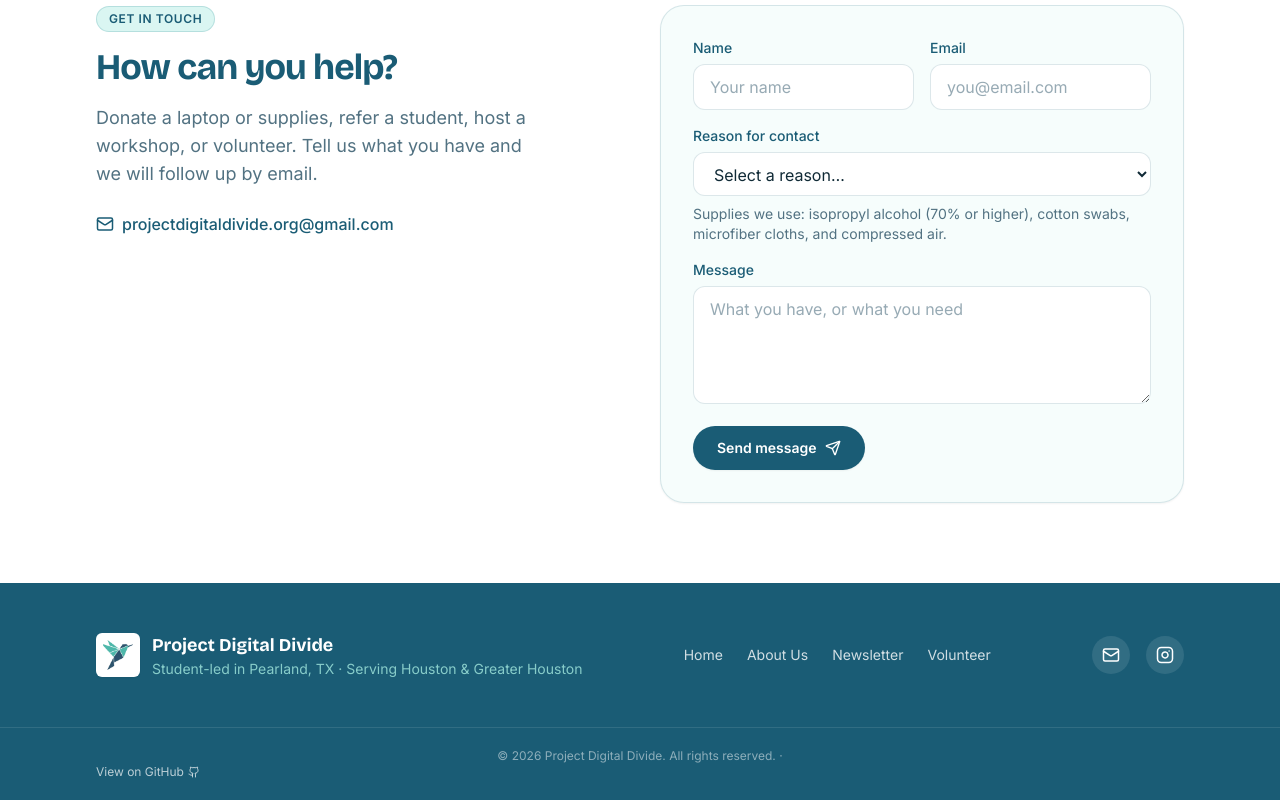
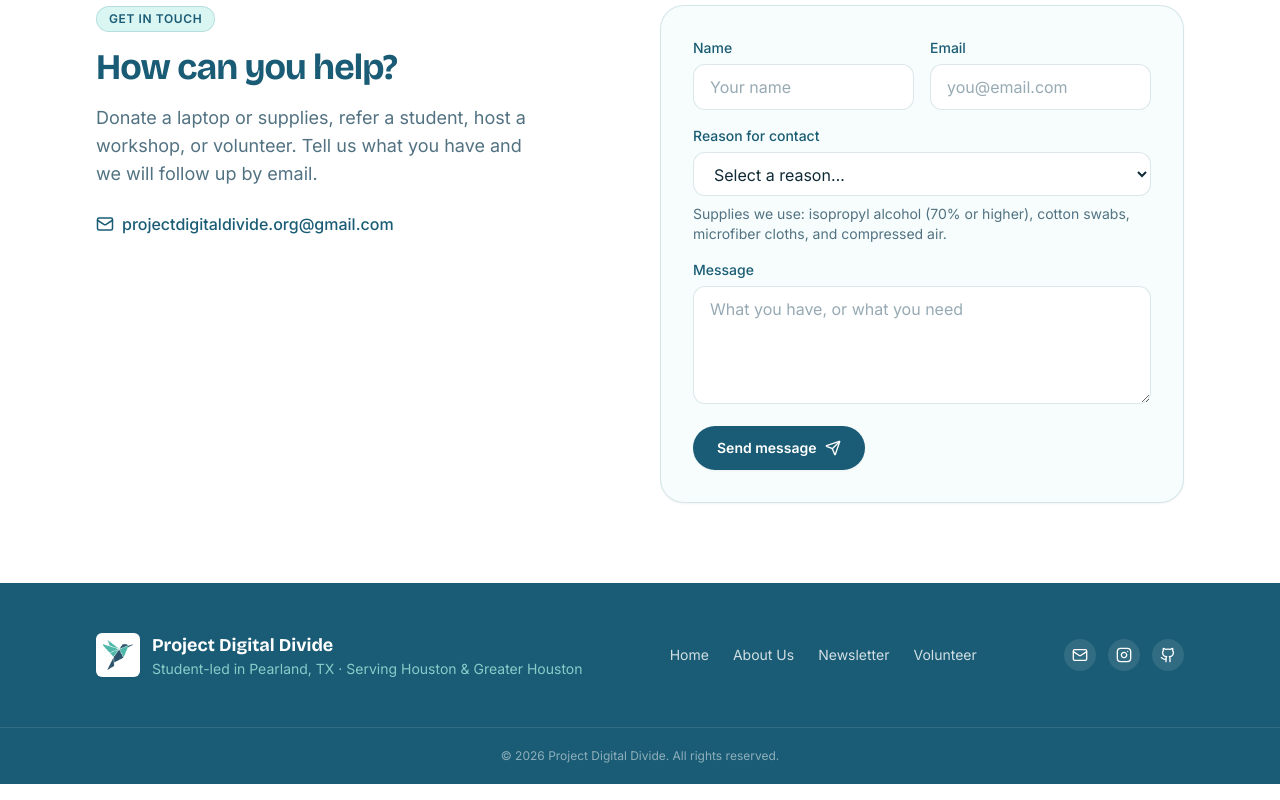
Before and after one commit to bebepig1437/project-digital-divide, a React (Vite) app: page / in a window 1280 px wide. Shown: the part 2585-3385 px from the top of the page. Built offline with nearby package versions, Linux system fonts and the light colour scheme.

Commit message:
feat(footer): replace GitHub backlink with discreet icon in social bar

```diff
--- a/src/components/Footer.jsx
+++ b/src/components/Footer.jsx
@@ -60,18 +60,21 @@ export default function Footer({ showContact = true, contactTitle, contactBody,
             <Link to="/volunteer" className="hover:text-white transition-colors">Volunteer</Link>
           </nav>
 
-          <div className="flex items-center gap-4">
-            <a href={`mailto:${site.email}`} aria-label="Email" className="rounded-full bg-white/10 p-2.5 transition hover:bg-brand-cyan hover:text-brand-slate">
-              <Mail size={18} />
+          <div className="flex items-center gap-3">
+            <a href={`mailto:${site.email}`} aria-label="Email" className="rounded-full bg-white/10 p-2 transition hover:bg-brand-cyan hover:text-brand-slate">
+              <Mail size={16} />
             </a>
-            <a href={site.socials.instagram} target="_blank" rel="noreferrer" aria-label="Instagram" className="rounded-full bg-white/10 p-2.5 transition hover:bg-brand-cyan hover:text-brand-slate">
-              <Instagram size={18} />
+            <a href={site.socials.instagram} target="_blank" rel="noreferrer" aria-label="Instagram" className="rounded-full bg-white/10 p-2 transition hover:bg-brand-cyan hover:text-brand-slate">
+              <Instagram size={16} />
+            </a>
+            <a href="https://github.com/bebepig1437/project-digital-divide" target="_blank" rel="noreferrer" aria-label="GitHub" className="rounded-full bg-white/10 p-2 transition hover:bg-brand-cyan hover:text-brand-slate">
+              <Github size={16} />
             </a>
           </div>
         </div>
         <div className="border-t border-white/10">
           <div className="container-content py-5 text-center text-xs text-white/50">
-            © {new Date().getFullYear()} Project Digital Divide. All rights reserved. · <a href="https://github.com/bebepig1437/project-digital-divide" target="_blank" rel="noreferrer" className="text-white/70 hover:text-white transition-colors flex items-center gap-1">View on GitHub <Github size={12} /></a>
+            © {new Date().getFullYear()} Project Digital Divide. All rights reserved.
           </div>
         </div>
       </footer>
```
